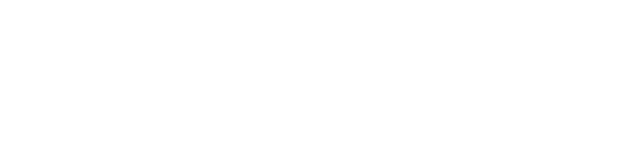
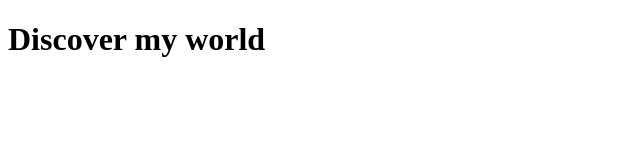
Before and after one commit to LindaRess/helloWorld, a plain HTML site: page index.html in a window 1280 px wide. Shown: the whole page, without its empty margins (0-640 px from the left). Drawn offline with Linux system fonts and the light colour scheme.

Commit message:
h1 added
<h1>Discover my world</h1>

```diff
--- a/index.html
+++ b/index.html
@@ -8,5 +8,6 @@
   <body>
     <!-- Ici, on placera tout le contenu à destination
     de l'utilisateur -->
+    <h1>Discover my world</h1>
   </body>
 </html>
```
